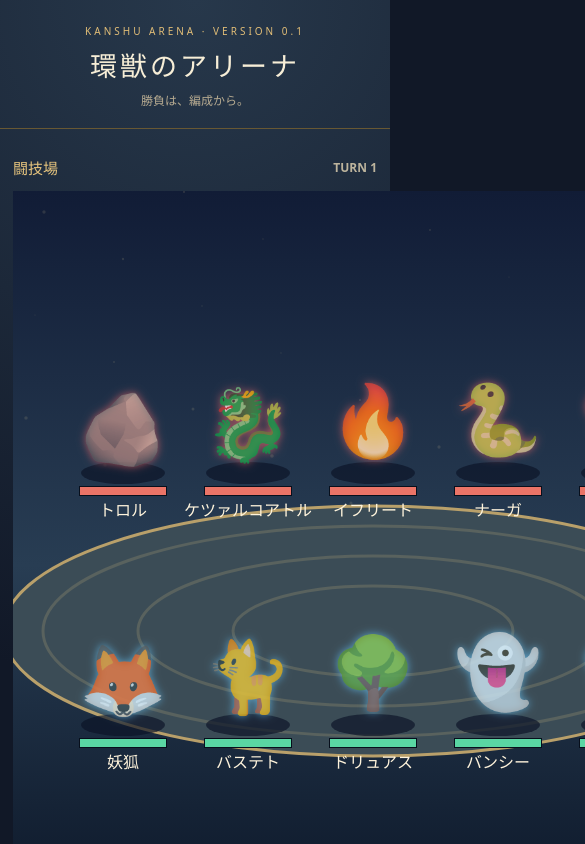
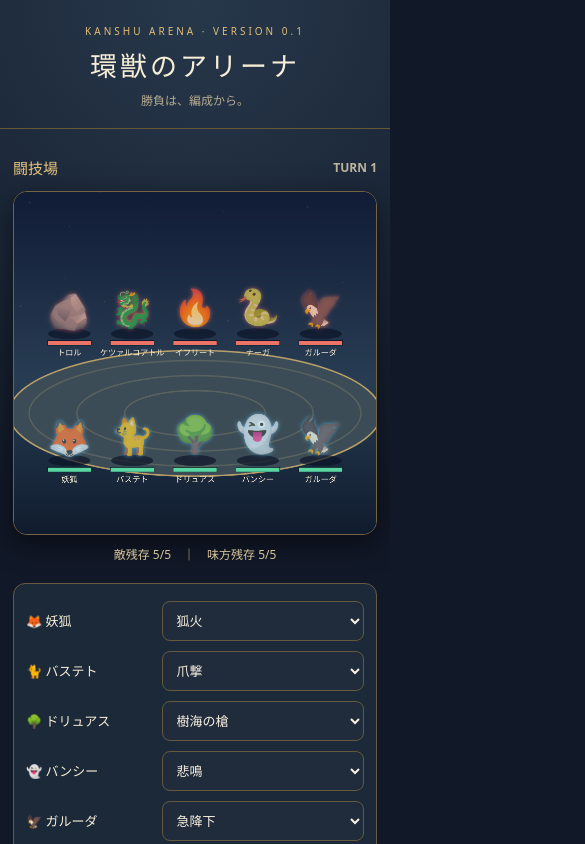
Before and after one commit to miyasakayosuke/kanshu-arena, a React (Vite) app: page / in a window 390 px wide. Both pictures are taken after a click on the button "この編成で対戦する →". Shown: the top 844 px of the page, 585 px wide, since content can reach past the window. Built offline with nearby package versions, Linux system fonts and the light colour scheme.

Commit message:
Style new battle stage for mobile portrait

```diff
--- a/src/style.css
+++ b/src/style.css
@@ -26,3 +26,7 @@
 @keyframes windSpin{0%{opacity:0;transform:scale(.2) rotate(0)}40%{opacity:1}100%{opacity:0;transform:scale(1.6) rotate(260deg)}}
 @keyframes flash{50%{opacity:0}62%{opacity:.65}100%{opacity:0}}
 @media(prefers-reduced-motion:reduce){.effectCore,.effectBurst,.effectFlash,.skillBanner{animation-duration:.01ms}}
+
+.battleCanvas{display:block;width:100%;height:auto;aspect-ratio:720/680;border:1px solid #766342;border-radius:14px;box-shadow:inset 0 0 40px #0c1526,0 8px 28px #0008;background:#172337}
+.battleStatus{text-align:center;font-size:12px;color:#d6c49b;margin:10px 0 20px}
+.battle .commands{margin-top:10px}
```
